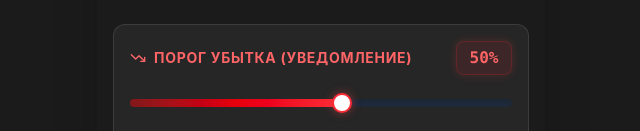
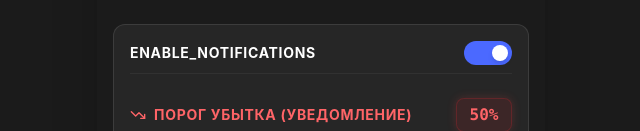
Before and after one commit to andreeviichm-star/cs2investbot, a React (Vite) app in the folder client/: page / in a window 1280 px wide. Both pictures are taken after a click on the button "Настройки". Shown: the part 492-623 px from the top of the page, without its empty margins (319-959 px from the left). Built offline with nearby package versions, Linux system fonts and the light colour scheme; no server answers.

Commit message:
Feat: Add option to disable gain/loss notifications in Settings

```diff
--- a/client/src/components/Dashboard.jsx
+++ b/client/src/components/Dashboard.jsx
@@ -8,7 +8,7 @@ import SmartAlert from './SmartAlert';
 
 const Dashboard = ({ portfolio, prices, portfolios, activePortfolioId, onSelectPortfolio, onAddClick }) => {
     const { t } = useTranslation();
-    const { formatPrice, currency, convertPrice, lossThreshold, gainThreshold } = useSettings();
+    const { formatPrice, currency, convertPrice, lossThreshold, gainThreshold, notificationsEnabled } = useSettings();
 
     // Alert State
     const [alertItem, setAlertItem] = useState(null);
@@ -69,7 +69,7 @@ const Dashboard = ({ portfolio, prices, portfolios, activePortfolioId, onSelectP
     }, []);
 
     useEffect(() => {
-        if (!stats || !isAlertsArmed) return;
+        if (!stats || !isAlertsArmed || !notificationsEnabled) return;
 
         // Check for High Loss (Total Profit vs Buy Price)
         const lossItem = stats.allWithProfit.find(item =>
--- a/client/src/components/Settings.jsx
+++ b/client/src/components/Settings.jsx
@@ -11,7 +11,8 @@ const Settings = ({ userId, portfolios, onCreate, onDelete, onRename }) => {
         currency, setCurrency,
         exchangeRates, updateExchangeRate,
         lossThreshold, setLossThreshold,
-        gainThreshold, setGainThreshold
+        gainThreshold, setGainThreshold,
+        notificationsEnabled, setNotificationsEnabled
     } = useSettings();
     const [newPortfolioName, setNewPortfolioName] = useState('');
     const [editingId, setEditingId] = useState(null);
@@ -154,6 +155,21 @@ const Settings = ({ userId, portfolios, onCreate, onDelete, onRename }) => {
             {/* Gain/Loss Thresholds Section */}
             <div className="bg-white/5 border border-white/10 rounded-xl p-4 space-y-6">
 
+                {/* Master Toggle */}
+                <div className="flex justify-between items-center pb-2 border-b border-white/5">
+                    <h3 className="text-sm font-bold uppercase tracking-wider text-white">
+                        {t('enable_notifications') || "Enable Notifications"}
+                    </h3>
+                    <button
+                        onClick={() => setNotificationsEnabled(!notificationsEnabled)}
+                        className={`w-12 h-6 rounded-full p-1 transition-colors duration-200 ease-in-out ${notificationsEnabled ? 'bg-cs-blue' : 'bg-white/10'}`}
+                    >
+                        <div
+                            className={`bg-white w-4 h-4 rounded-full shadow-md transform transition-transform duration-200 ease-in-out ${notificationsEnabled ? 'translate-x-6' : 'translate-x-0'}`}
+                        />
+                    </button>
+                </div>
+
                 {/* Loss Threshold */}
                 <div className="space-y-4">
                     <div className="flex justify-between items-center">
--- a/client/src/contexts/SettingsContext.jsx
+++ b/client/src/contexts/SettingsContext.jsx
@@ -18,6 +18,15 @@ export const SettingsProvider = ({ children }) => {
     });
     const [lossThreshold, setLossThreshold] = useState(50);
     const [gainThreshold, setGainThreshold] = useState(50);
+    const [notificationsEnabled, setNotificationsEnabled] = useState(() => {
+        const stored = localStorage.getItem('settings_notifications');
+        return stored !== null ? JSON.parse(stored) : true;
+    });
+
+    // Persist Notifications
+    useEffect(() => {
+        localStorage.setItem('settings_notifications', JSON.stringify(notificationsEnabled));
+    }, [notificationsEnabled]);
 
     // Persist & Apply Language Change
     useEffect(() => {
@@ -91,7 +100,9 @@ export const SettingsProvider = ({ children }) => {
             lossThreshold,
             setLossThreshold,
             gainThreshold,
-            setGainThreshold
+            setGainThreshold,
+            notificationsEnabled,
+            setNotificationsEnabled
         }}>
             {children}
         </SettingsContext.Provider>
```
